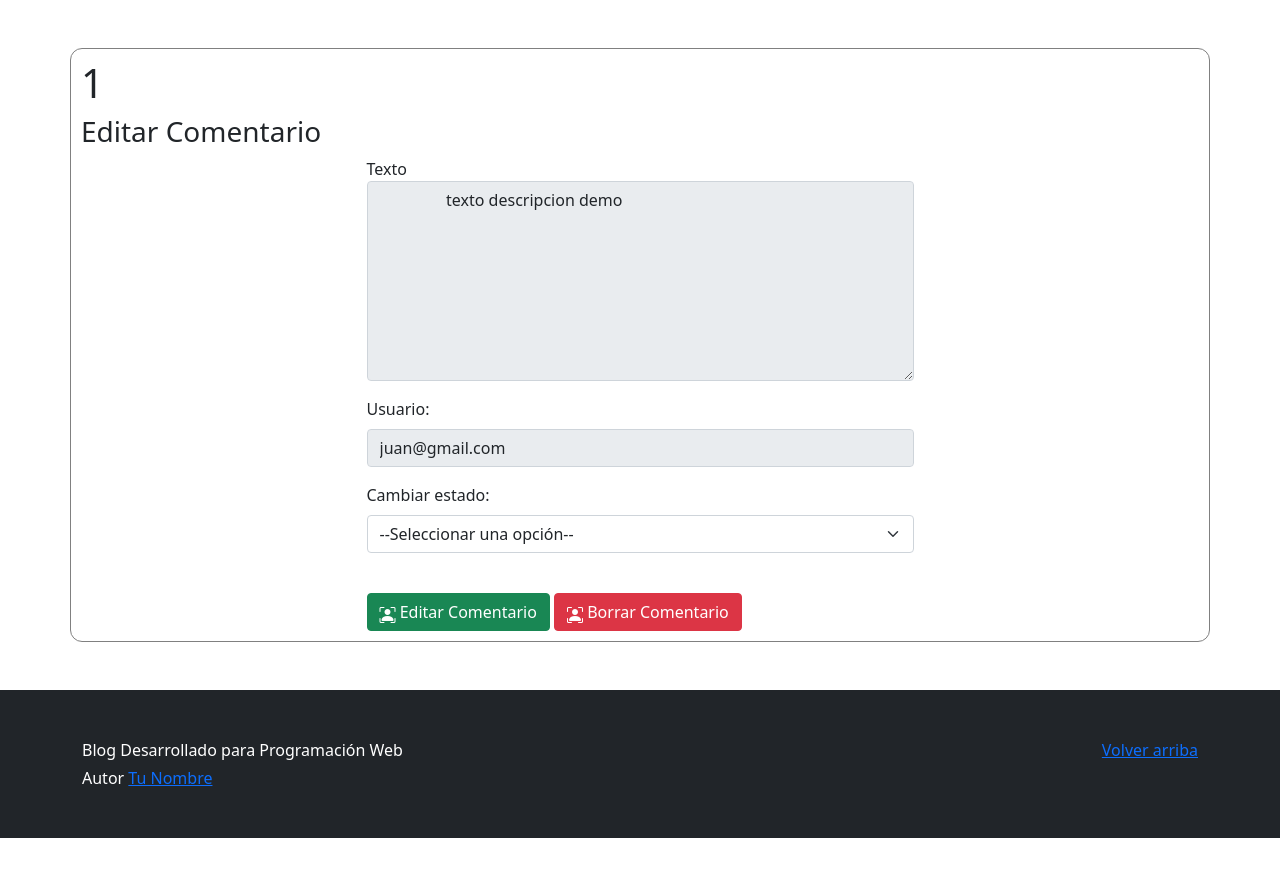
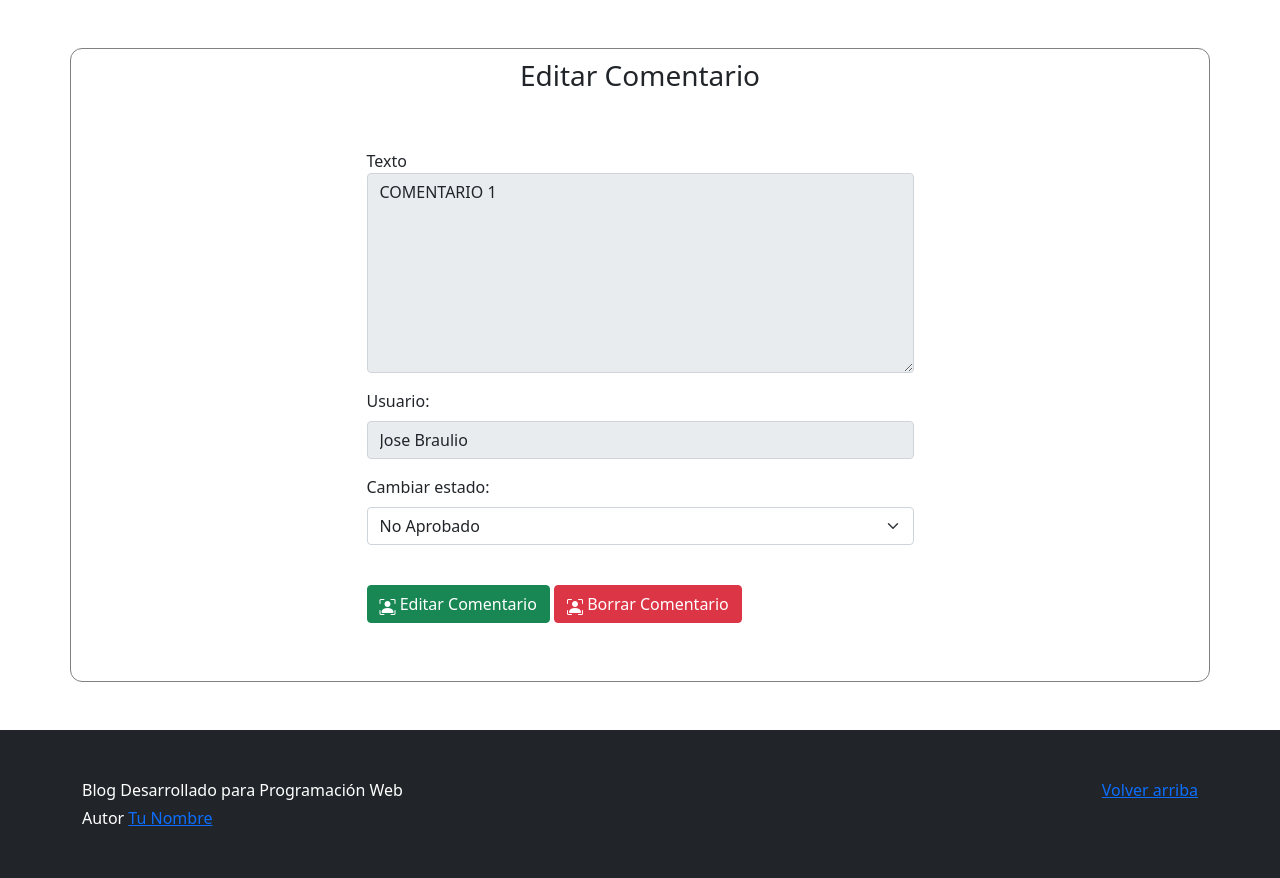
Before and after one commit to jbflores24/blog_2024, a PHP site: page /blog_2024/admin/editar_comentario.php?id=1 in a window 1280 px wide. Shown: the part 64-942 px from the top of the page. Before the commit the page ends 902 px from the top, so only its background shows below. Run offline with PHP 8.4, Linux system fonts and the light colour scheme; the visitor is signed in with stand-in values (Sample User, id 1); data comes from the database, SQL or seed files in the repository; some libraries are stand-ins or nearby versions; some web fonts are replaced.

Commit message:
ultima clase 080524

```diff
--- a/admin/editar_comentario.php
+++ b/admin/editar_comentario.php
@@ -6,44 +6,81 @@
     $cx = $base->connect();
     $Comentario = new Comentario($cx);
     if (isset($_GET['id'])){
-        $article_id = $_GET['id'];
-        echo "<h1>$article_id</h1>";
+        $comentario_id = $_GET['id'];
+        $comment = $Comentario->getComentario($comentario_id);
+    }
+
+    if (isset($_POST['editarComentario'])){
+        $estado = $_POST['estado'];
+        if ($estado == -1){
+            $error = "Debes seleccionar un estado";
+        } else {
+            if ($Comentario->editarComentario($estado,$comentario_id)){
+                $mensaje = "Comentario editado correctamente";
+                header('location:comentarios.php?mensaje=' . urlencode($mensaje));
+            } else {
+                $error = "No se pudo editar el comentario";
+            }
+        }
+    }
+
+    if (isset($_POST['borrarComentario'])){
+        if ($Comentario->borrarComentario($comentario_id)){
+            $mensaje = "Se ha eliminado el comentario";
+            header('location:comentarios.php?mensaje=' . urlencode($mensaje));
+        } else {
+                $error = "No se pudo eliminar el comentario";
+        }
     }
 ?>
-
+<!--Imprimir el error o el mensaje -->
 <div class="row">
-
+    <div class="col-sm-12">
+        <?php if (isset($error)) : ?>
+            <div class="alert alert-danger alert-dismissible fade show" role="alert">
+                <strong><?= $error ?></strong>
+                <button type="button" class="btn-close" data-bs-dismiss="alert" aria-label="Close"></button>
+            </div>
+        <?php endif; ?>
     </div>
-
+</div>
 <div class="row">
-        <div class="col-sm-6">
+    <div class="col-sm-12">
+        <?php if (isset($mensaje)) : ?>
+            <div class="alert alert-success alert-dismissible fade show" role="alert">
+                <strong><?= $mensaje ?></strong>
+                <button type="button" class="btn-close" data-bs-dismiss="alert" aria-label="Close"></button>
+            </div>
+        <?php endif; ?>
+    </div>
+</div>
+<div class="row">
+        <div class="col-sm-12 text-center">
             <h3>Editar Comentario</h3>
         </div>
     </div>
-    <div class="row">
+    <div class="row my-5">
         <div class="col-sm-6 offset-3">
         <form method="POST" action="">
 
-            <input type="hidden" name="id" value="4">
+            <input type="hidden" name="id" value="<?=$comment->id?>">
 
             <div class="mb-3">
                 <label for="texto">Texto</label>
-                <textarea class="form-control" placeholder="Escriba el texto de su artículo" name="texto" style="height: 200px" readonly>
-                texto descripcion demo
-                </textarea>
+                <textarea class="form-control" placeholder="Escriba el texto de su artículo" name="texto" style="height: 200px" readonly><?=$comment->comentario?></textarea>
             </div>
 
             <div class="mb-3">
                 <label for="usuario" class="form-label">Usuario:</label>
-                <input type="text" class="form-control" value="juan@gmail.com" readonly>
+                <input type="text" class="form-control" value="<?=$comment->autor?>" readonly>
             </div>
 
             <div class="mb-3">
                 <label for="cambiarEstado" class="form-label">Cambiar estado:</label>
-                <select class="form-select" name="cambiarEstado" aria-label="Default select example">
-                <option value="">--Seleccionar una opción--</option>
-                <option value="1">Aprobado</option>
-                <option value="0">No Aprobado</option>
+                <select class="form-select" name="estado" aria-label="Default select example">
+                <option value="-1">--Seleccionar una opción--</option>
+                <option value="1" <?=($comment->estado==1?'selected':'')?>>Aprobado</option>
+                <option value="0" <?=($comment->estado==0?'selected':'')?>>No Aprobado</option>
                 </select>
             </div>
 
--- a/admin/usuarios.php
+++ b/admin/usuarios.php
@@ -1,8 +1,8 @@
 <?php
-    if (!$_SESSION['auth']){
+    /*if (!$_SESSION['auth']){
         header('Location: ../index.php');
         die();
-    }
+    }*/
     include("../includes/header.php");
     include("../config/Mysql.php");
     include("../modelos/Usuario.php");
--- a/includes/articulos.php
+++ b/includes/articulos.php
@@ -5,12 +5,12 @@
     $cx = $base->connect();
     $articulos = new Articulo($cx);
 ?>
-<div class="container-fluid">
+<div class="container-fluid my-4">
         <h1 class="text-center">Artículos</h1>
         <div class="row">
             <?php foreach ($articulos->listar(0,1) as $articulo):?>
-                <div class="col-sm-4 py-3">
-                    <div class="card">
+                <div class="col-sm-4 my-2">
+                    <div class="card h-100">
                         <img src="img/articulos/<?=$articulo->imagen?>" class="card-img-top">
                         <div class="card-body">
                             <h5 class="card-title"><?=$articulo->titulo?></h5>
--- a/modelos/Comentario.php
+++ b/modelos/Comentario.php
@@ -25,10 +25,17 @@
             }
         }
 
-        public function listar(){
+        public function listar($usuario_id, $rol_id){
             try {
-                $qry = "select * from view_".$this->table;
+                $cad = '';
+                if ($rol_id!=1){
+                    $cad = " where prop_art = :usuario_id";
+                }
+                $qry = "select * from view_".$this->table.$cad;
                 $st = $this->conn->prepare($qry);
+                if ($rol_id!=1){
+                    $st->bindParam(":usuario_id",$usuario_id,PDO::PARAM_INT);
+                }
                 $st->execute();
                 return $st->fetchAll (PDO::FETCH_OBJ);
             } catch (PDOException $e){
@@ -37,4 +44,58 @@
             }
         }
 
+        public function getComentario($id){
+            try{
+                $qry = "select * from view_".  $this->table." where id=:id";
+                $st = $this->conn->prepare($qry);
+                $st->bindParam (':id', $id, PDO::PARAM_INT);
+                $st->execute();
+                return $st->fetch(PDO::FETCH_OBJ);
+            } catch (PDOException $e){
+                echo "Error al listar : " . $e->getMessage();
+                return false;
+            }
+        }
+
+        public function editarComentario ($estado, $id){
+            try {
+                $qry = "update  ".$this->table." set estado=:estado where id=:id";
+                $st = $this->conn->prepare($qry);
+                $st->bindParam(":id", $id, PDO::PARAM_INT);
+                $st->bindParam(':estado', $estado, PDO::PARAM_STR);
+                $st->execute();
+                return true;
+            } catch (PDOException $e){
+                echo 'Excepción capturada: ', $e->getMessage(), "\n";
+                return false;
+            }
+        }
+
+        public function borrarComentario ($id){
+            try{
+                $qry = "delete from  ".$this->table." where id=:id";
+                $st = $this->conn->prepare($qry);
+                $st->bindParam(':id',$id,PDO::PARAM_INT);
+                $st->execute();
+                return true;
+            } catch (PDOException $e){
+                echo 'Excepción capturada: ', $e->getMessage(), "\n";
+                return false;
+            }
+        }
+
+        public function comentarios_articulos ($id){
+            try {
+                $qry = "select * from view_" . $this->table . " where articulo_id = :id and estado = 1";
+                $st = $this->conn->prepare($qry);
+                $st->bindParam(':id', $id, PDO::PARAM_INT);
+                $st->execute();
+                return $st->fetchAll(PDO::FETCH_OBJ);
+            } catch (PDOException $e){
+                echo 'Excepción capturada: ', $e->getMessage(), "\n";
+                return false;
+            }
+        }
+
+
     }
```
Also changed, not shown: admin/comentarios.php (+25 -2 lines), detalle.php (+4 -4 lines).
